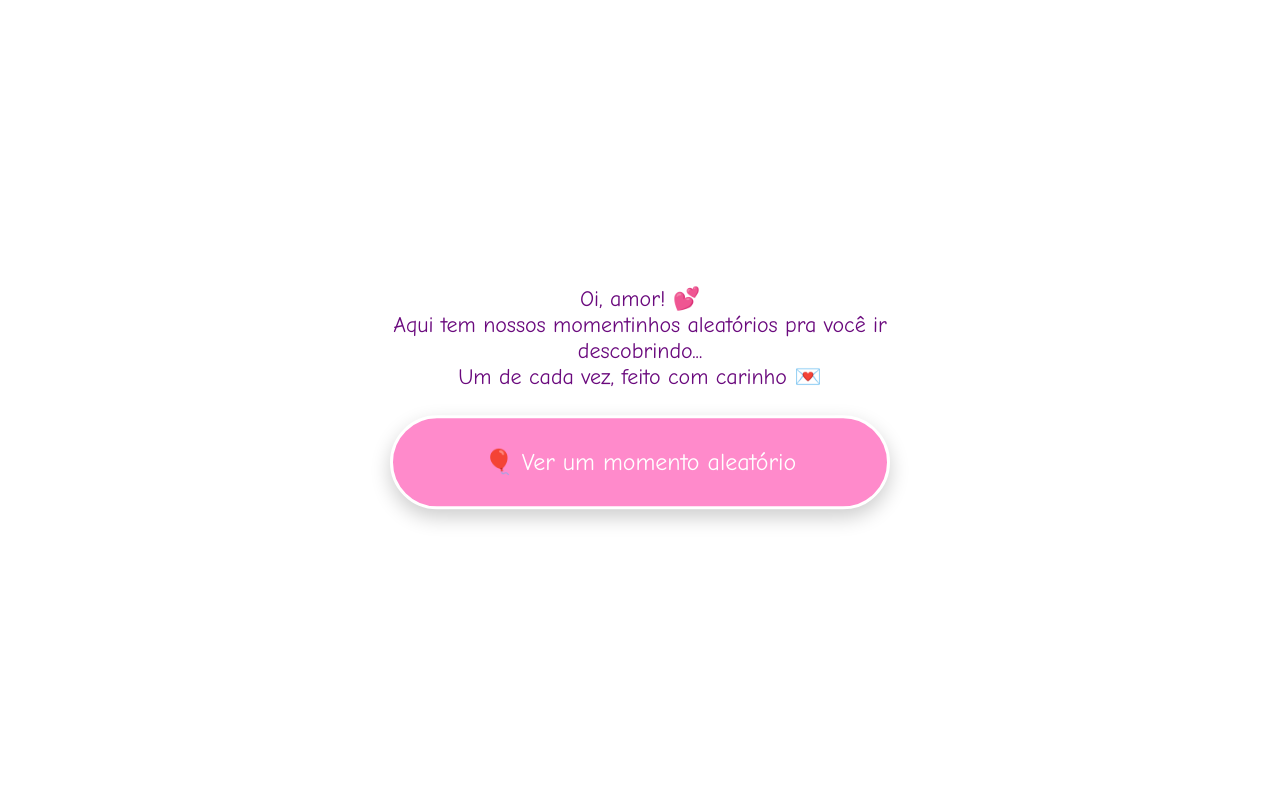
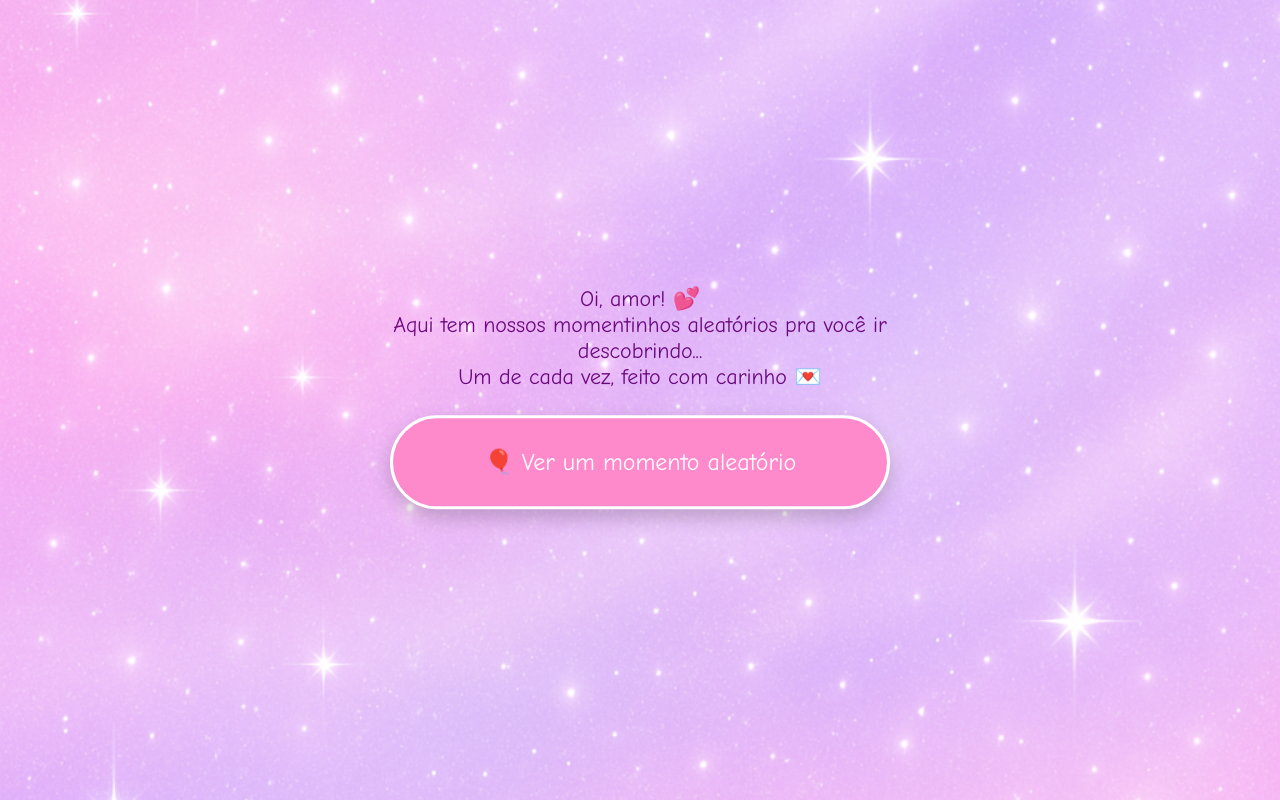
Before and after one commit to yancalcic/sitemomentos, a plain HTML site: page index.html in a window 1280 px wide. Drawn offline with Linux system fonts and the light colour scheme; the site is published under a folder, as on GitHub Pages, so addresses that start at the root find nothing.

Commit message:
Update style.css

```diff
--- a/css/style.css
+++ b/css/style.css
@@ -1,6 +1,6 @@
 
 body {
-    background-image: url('/img/fundofofo.png');
+    background-image: url('../img/fundofofo.png');
     background-size: cover;
     background-position: center;
     background-repeat: no-repeat;
```
